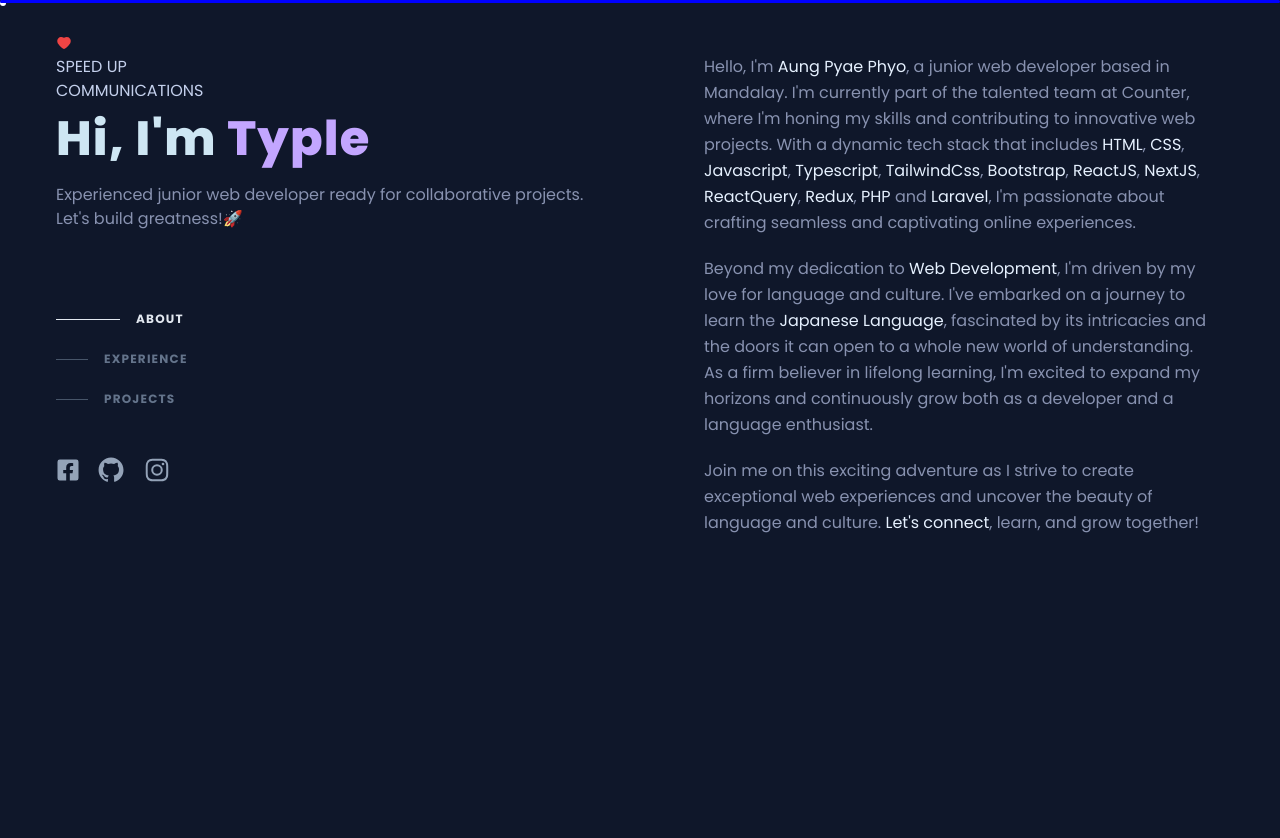
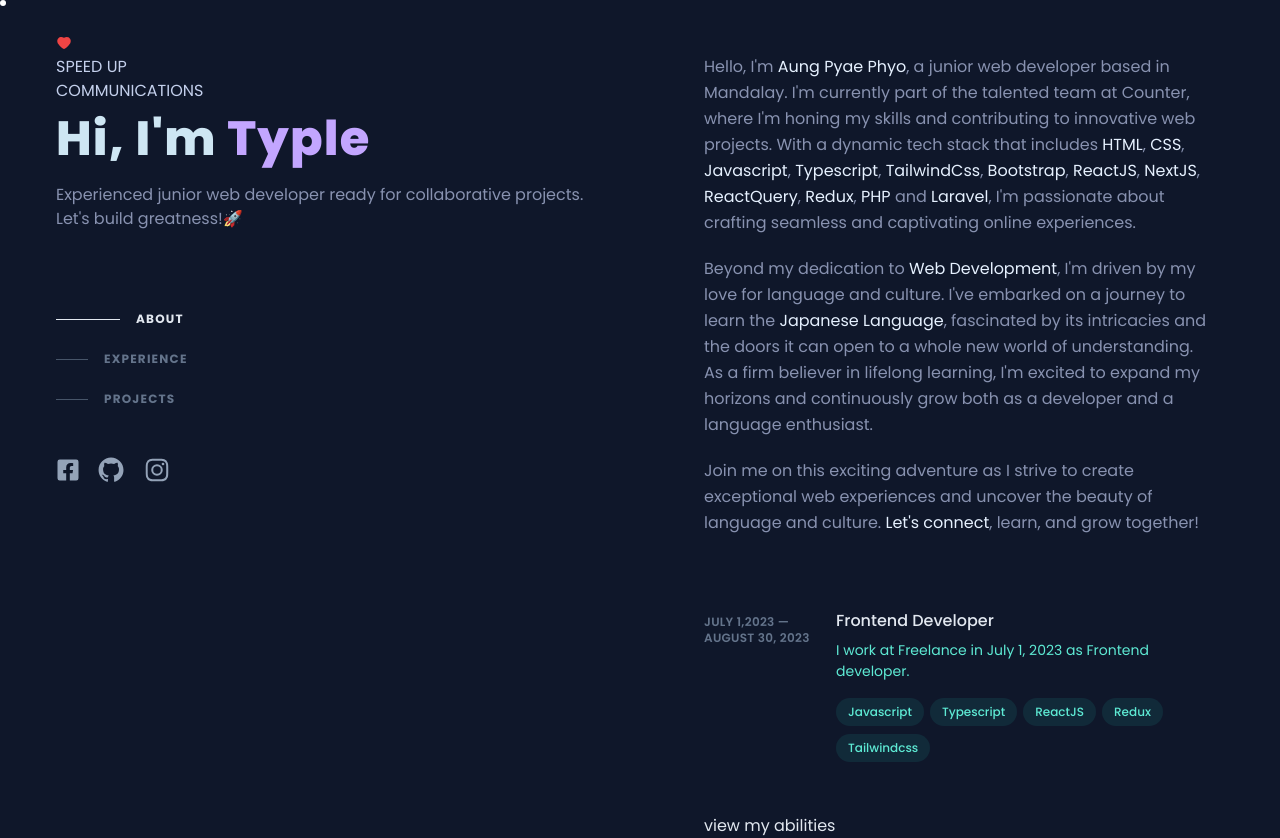
Before and after one commit to aungphyo-dev/v4, a Next.js app: page / in a window 1280 px wide. Before the commit the page ends 800 px from the top, so only its background shows below. Built offline with nearby package versions, Linux system fonts and the light colour scheme; a web font is replaced by a local one.

Commit message:
experience

```diff
--- /dev/null
+++ b/DB/Experiences.js
@@ -0,0 +1,9 @@
+const Experiences = [
+  {
+    "title" : "Frontend Developer",
+    "description" : "I work at Freelance  in July 1, 2023 as Frontend developer.",
+    "duration" : "JULY 1,2023 — AUGUST 30, 2023",
+    "skills" : ["Javascript","Typescript","ReactJS","Redux","Tailwindcss"]
+  }
+]
+export default Experiences
--- a/DB/Experiences.json
+++ /dev/null
@@ -1,6 +0,0 @@
-[
-  {
-    "title" : "Frontend Developer",
-    "description" : ""
-  }
-]
--- a/app/page.js
+++ b/app/page.js
@@ -1,7 +1,7 @@
 "use client"
 import {useEffect} from "react";
 import anime from "animejs";
-import {About, Hero} from "@/components/index";
+import {About, Hero,Experience} from "@/components";
 const Home = () => {
     useEffect(() => {
         const effect = document.getElementById("bg-effect");
@@ -47,6 +47,7 @@ const Home = () => {
                     </div>
                     <div className='min-h-screen flex flex-col justify-start items-center px-5 lg:px-16'>
                         <About/>
+                        <Experience/>
                     </div>
                 </div>
             </div>
--- a/components/Experience/Experience.jsx
+++ b/components/Experience/Experience.jsx
@@ -1,16 +1,16 @@
 import {BsArrowRightShort} from "react-icons/bs";
-
+import Experiences from "@/DB/Experiences";
+import {ExperienceCard} from "@/components";
 
 const Experience = () => {
     return (
         <div data-section className='w-full pt-[25px]  lg:pt-[35px]' id='exp'>
             <div className="sticky top-0 z-20 mb-4 w-full bg-slate-900/75 py-5 backdrop-blur lg:sr-only lg:relative lg:top-auto lg:mx-auto lg:w-full lg:px-0 lg:py-0 lg:opacity-0"><h2 className="text-sm font-bold uppercase tracking-widest text-slate-200 lg:sr-only">Experience</h2></div>
             <ol className="group/list">
-                {/* eslint-disable-next-line react/prop-types */}
-                {/*{data.map(experience => <ExperienceCard key={experience.id} experience={experience}/>)}*/}
+                {Experiences.map(experience => <ExperienceCard key={experience.id} experience={experience}/>)}
             </ol>
             <div>
-                <a download href={url} className='text-slate-200 hover:underline group'>
+                <a download href={"#"} className='text-slate-200 hover:underline group'>
                     view my abilities
                     <BsArrowRightShort className=' opacity-0 transition duration-500 ml-1 inline-flex group-hover:opacity-100'/>
                 </a>
--- a/components/Experience_card/ExperienceCard.jsx
+++ b/components/Experience_card/ExperienceCard.jsx
@@ -7,7 +7,7 @@ const ExperienceCard = ({experience}) => {
                   className="absolute -inset-x-4 -inset-y-4 z-0 hidden rounded-md transition motion-reduce:transition-none lg:-inset-x-6 lg:block lg:group-hover:bg-slate-800/50 lg:group-hover:shadow-[inset_0_1px_0_0_rgba(148,163,184,0.1)] lg:group-hover:drop-shadow-lg"></div>
               <header
                   className="z-10 mb-2 mt-1 text-xs font-semibold uppercase tracking-wide text-slate-500 sm:col-span-2">
-                  {experience.experience}
+                  {experience.duration}
               </header>
               <div className="z-10 sm:col-span-6">
                   <h3 className="font-medium leading-snug text-slate-200">
@@ -15,7 +15,7 @@ const ExperienceCard = ({experience}) => {
                           <div
                               className="inline-flex items-baseline font-medium leading-tight text-slate-200 hover:text-teal-300 focus-visible:text-teal-300  group/link text-base">
                                     <span>
-                                        {experience.position}
+                                        {experience.title}
                                     </span>
                           </div>
                       </div>
--- a/components/index.js
+++ b/components/index.js
@@ -3,5 +3,5 @@ import About from "@/components/About/About";
 import Experience from "@/components/Experience/Experience";
 import Projects from "@/components/Project/Projects";
 import Project from "@/components/Project/Project"
-
-export {Hero,About,Experience,Projects,Project}
+import ExperienceCard from "@/components/Experience_card/ExperienceCard";
+export {Hero,About,Experience,Projects,Project,ExperienceCard}
```
